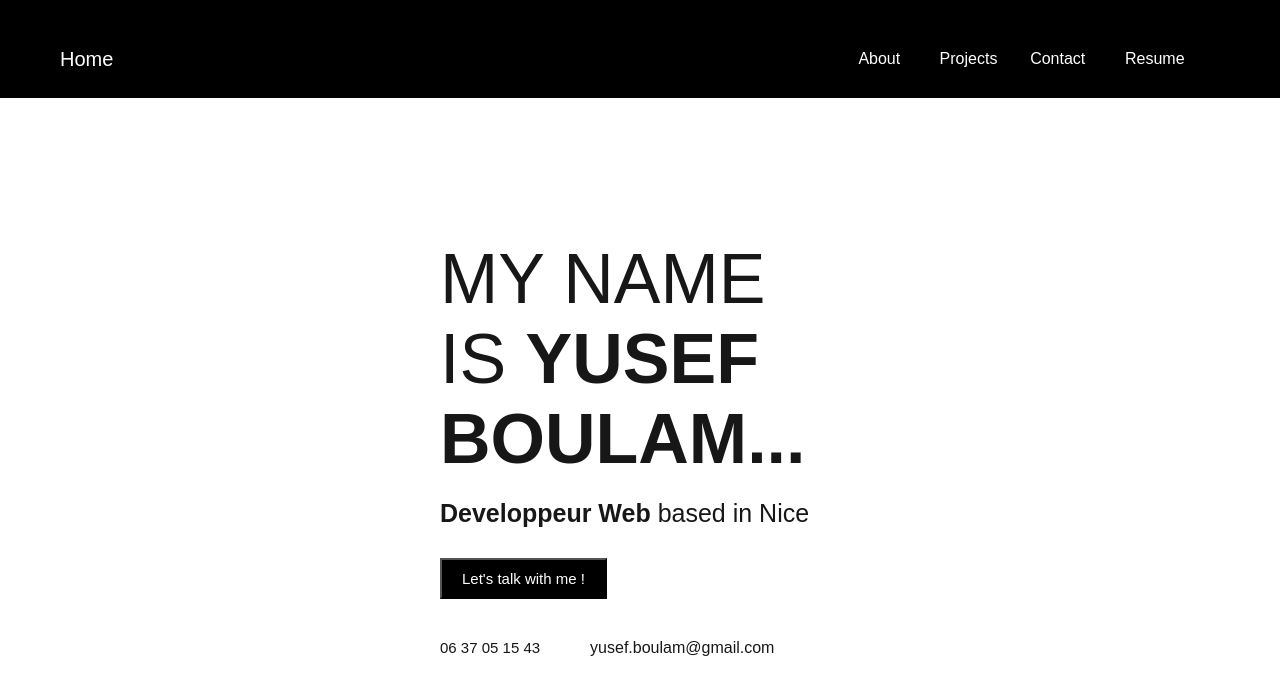
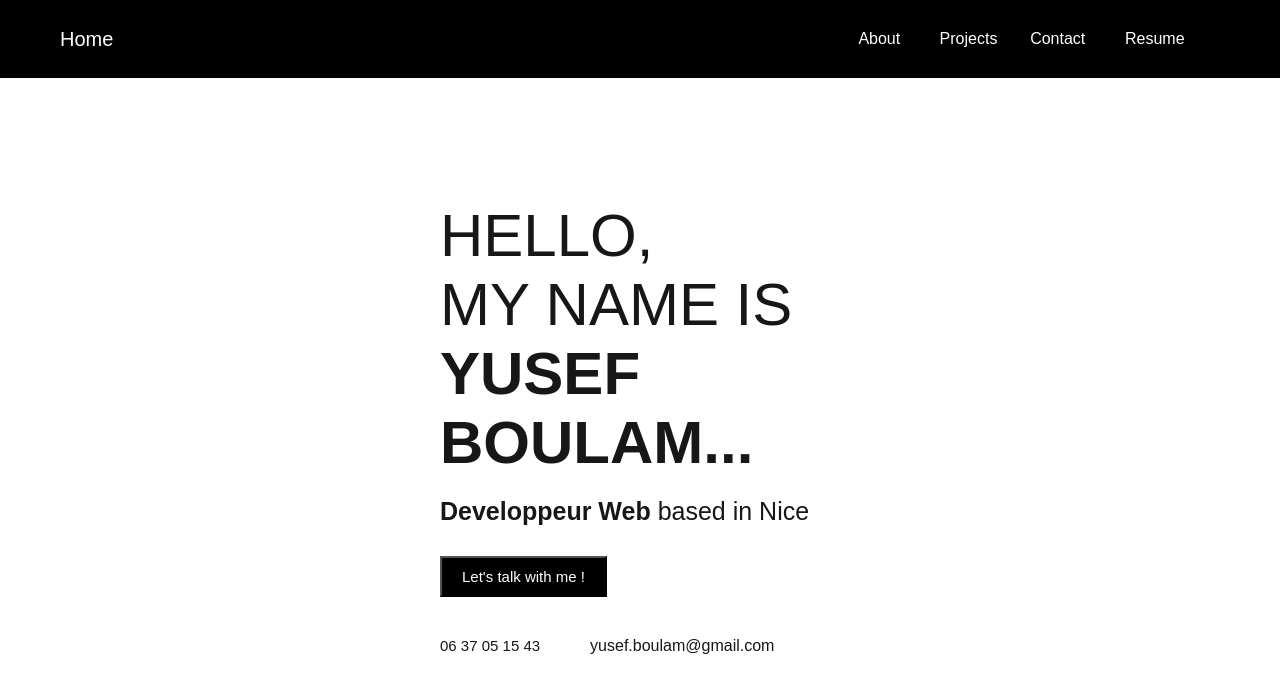
Before and after one commit to yusef-boulam/Portfolio_NextJS, a Next.js app: page / in a window 1280 px wide. Shown: the top 694 px of the page. Built offline with nearby package versions, Linux system fonts and the light colour scheme.

Commit message:
Amelioration du CSS du Nav

```diff
--- a/app/page.jsx
+++ b/app/page.jsx
@@ -13,7 +13,8 @@ export default function Home() {
       <main className={styles.main}>
         <div className={styles.container}>
           <h1>
-            MY NAME IS <span className={styles.name}>YUSEF BOULAM...</span>
+            HELLO, <br></br>MY NAME IS{" "}
+            <span className={styles.name}>YUSEF BOULAM...</span>
           </h1>
           <h2>
             <span className={styles.function}>Developpeur Web </span> based in
--- a/app/styles/home.module.css
+++ b/app/styles/home.module.css
@@ -18,7 +18,7 @@
 }
 
 .container h1 {
-    font-size: 70px;
+    font-size: 60px;
     font-weight: 500;
     margin-bottom: 20px;
 }
--- a/app/styles/nav.module.css
+++ b/app/styles/nav.module.css
@@ -9,11 +9,10 @@
     flex-direction: row;
     align-items: center;
     justify-content: space-between;
-    padding: 20px 50px 0 50px;
+    padding: 0px 50px 0 50px;
     width: 100%;
     max-width: 1500px;
     margin: auto;
-    padding-top: 20px;
 }
 
 .link {
@@ -75,7 +74,7 @@
     width: 100%;
 }
 
-/* Mobile navigation */
+/* Mobile navigation ////////////////////////////////////////////////////*/
 .navMobile {
     display: flex;
     position: relative;
@@ -91,24 +90,25 @@
 .dropdown {
     position: fixed;
     /* Passage en fixed pour qu'il soit en overlay */
-    top: 70px;
+    top: 80px;
     /* Ajuste cette valeur pour qu'elle se place juste en dessous de la nav */
-    right: 10%;
-    left: 10%;
+    right: 30px;
+
     z-index: 10000;
-    background-color: rgb(253, 249, 242);
+    background-color: black;
     /* Pour correspondre à la couleur de fond de la nav */
     box-shadow: 0 8px 16px rgba(0, 0, 0, 0.2);
     display: flex;
     flex-direction: column;
     padding: 10px 0;
+    align-items: center;
 }
 
 .dropdown a {
     padding: 12px 16px;
     text-decoration: none;
     display: block;
-    color: black;
+    color: white;
 }
 
 .dropdown button {
@@ -128,4 +128,8 @@
     .container_NavDesktop_Profile {
         display: none;
     }
+
+    .nav {
+        padding: 15px 50px;
+    }
 }
```
